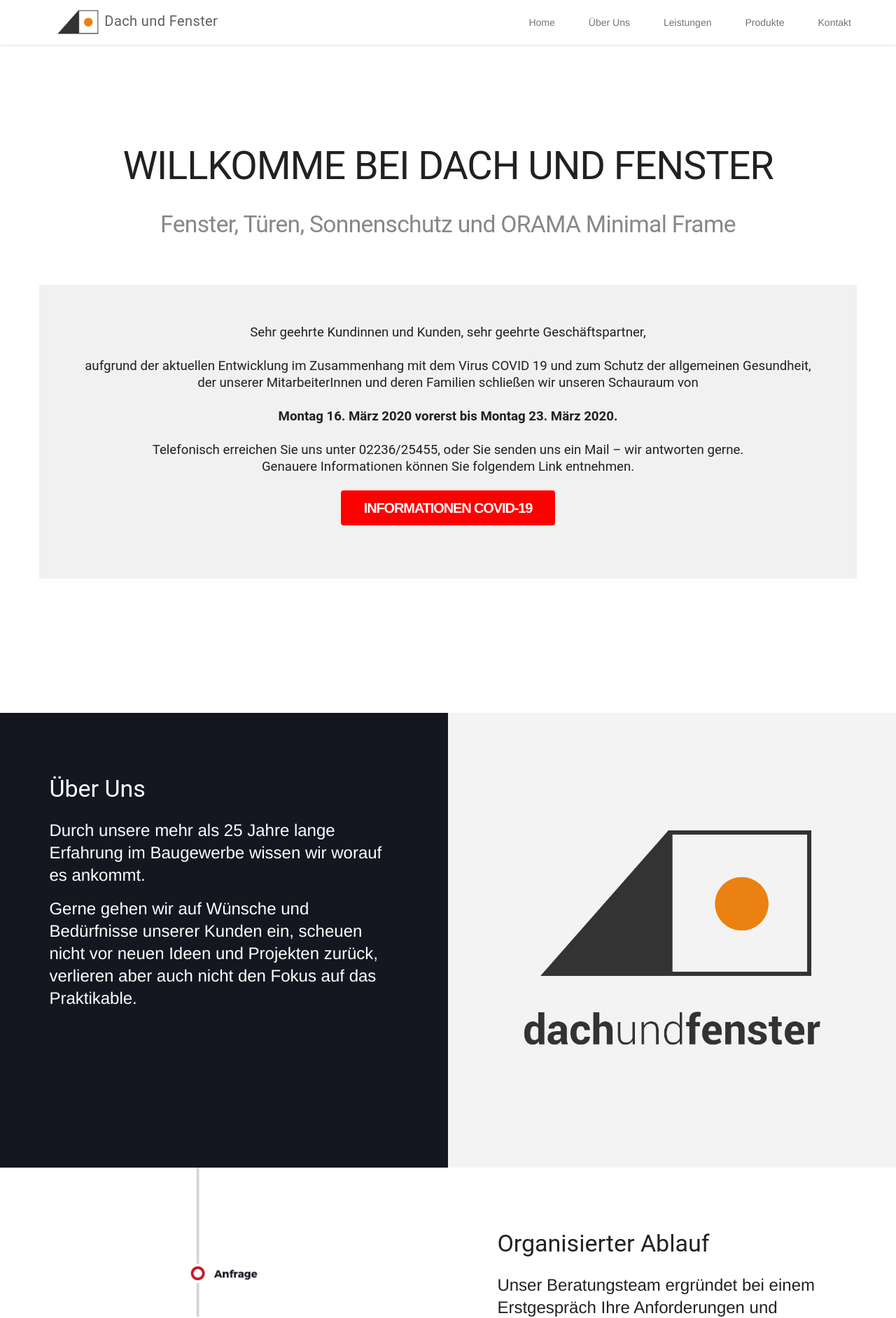
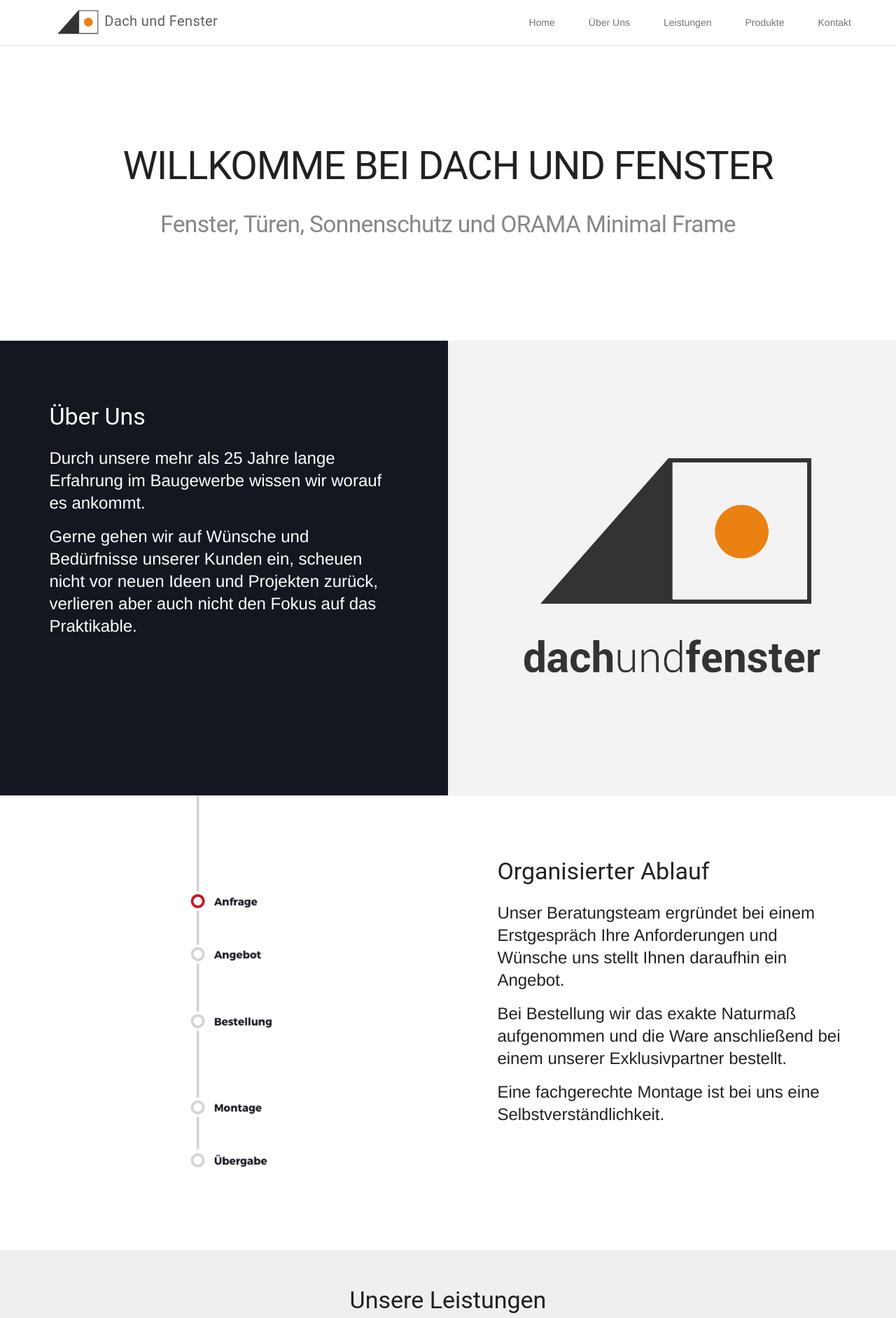
Before and after one commit to GeorgS/dachundfenster, a Jekyll site: the page built from index.md, in a window 1280 px wide. Shown: the top 1884 px of the page at 70% size. Built offline with Jekyll 4.4.1, drawn with Linux system fonts in a browser that asks for light colours; comment, search, counter and statistics services are not loaded; some of the changed text lies outside the part shown.

Commit message:
remove corona information

```diff
--- a/_layouts/default.html
+++ b/_layouts/default.html
@@ -49,19 +49,6 @@
       {{ content }}
 
       <h1 id="home" class="hero-header">Willkomme bei Dach und Fenster<br/><small>Fenster, Türen, Sonnenschutz und ORAMA Minimal Frame</small>
-        <div style="background:#f1f1f1; padding: 1em; margin: 1em;">
-      <p style="text-transform: none; font-size: 14pt;">
-        Sehr geehrte Kundinnen und Kunden, sehr geehrte Geschäftspartner,<br/><br/>
-
-aufgrund der aktuellen Entwicklung im Zusammenhang mit dem Virus COVID 19 und zum Schutz der allgemeinen Gesundheit,<br/>der unserer MitarbeiterInnen und deren Familien schließen wir unseren Schauraum von<br/>
-<br/>
-<b>Montag 16. März 2020 vorerst bis Montag 23. März 2020.</b>
-<br/><br/>
-Telefonisch erreichen Sie uns unter 02236/25455, oder Sie senden uns ein Mail – wir antworten gerne.<br/>
-
-Genauere Informationen können Sie folgendem Link entnehmen.<br/>
-      </p>
-<a href="/Corona_DF_GmbH.pdf" class="typeform-share button" style="display:inline-block;text-decoration:none;background-color:red;color:white;cursor:pointer;font-family:Helvetica,Arial,sans-serif;font-size:20px;line-height:50px;text-align:center;margin:0;height:50px;padding:0px 33px;border-radius:4px;max-width:100%;white-space:nowrap;overflow:hidden;text-overflow:ellipsis;font-weight:bold;-webkit-font-smoothing:antialiased;-moz-osx-font-smoothing:grayscale;" target="_blank">Informationen COVID-19</a></div>
       </h1>
 
       <div id="über-uns" class="feature-section">
```
Also changed, not shown: Gemfile.lock, 1 other file.
